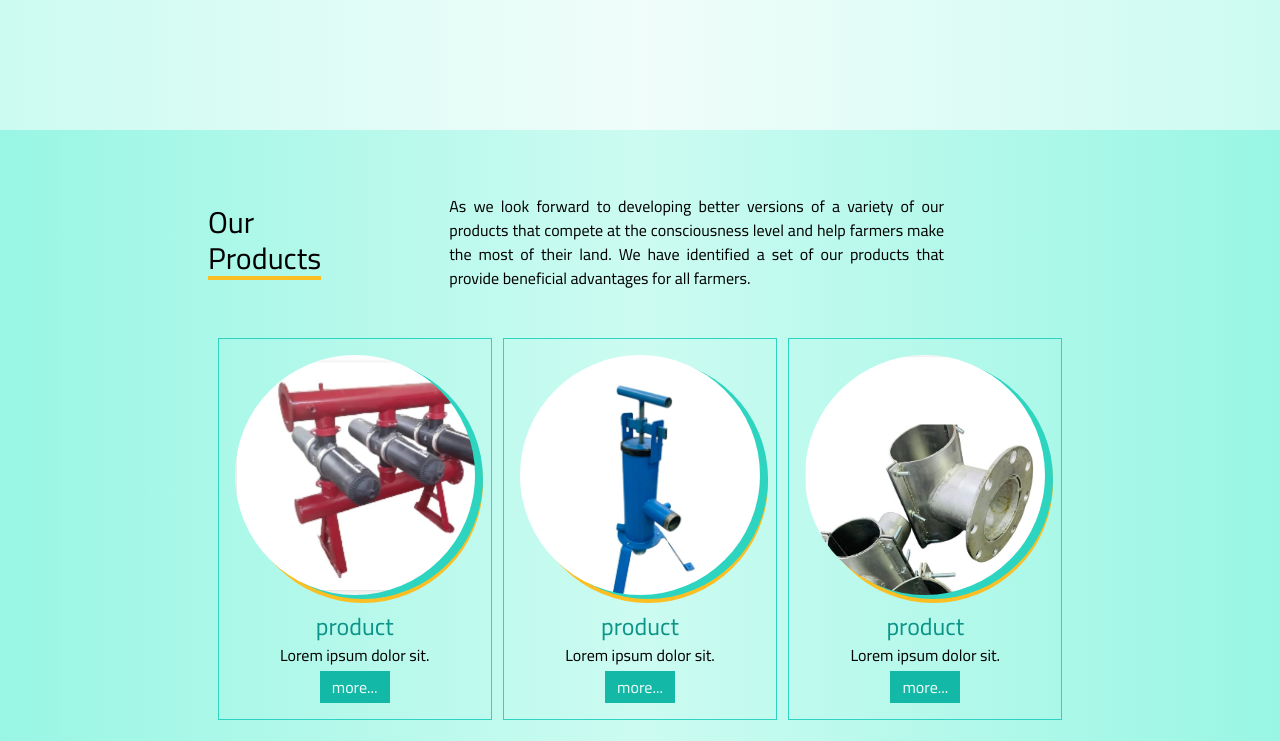
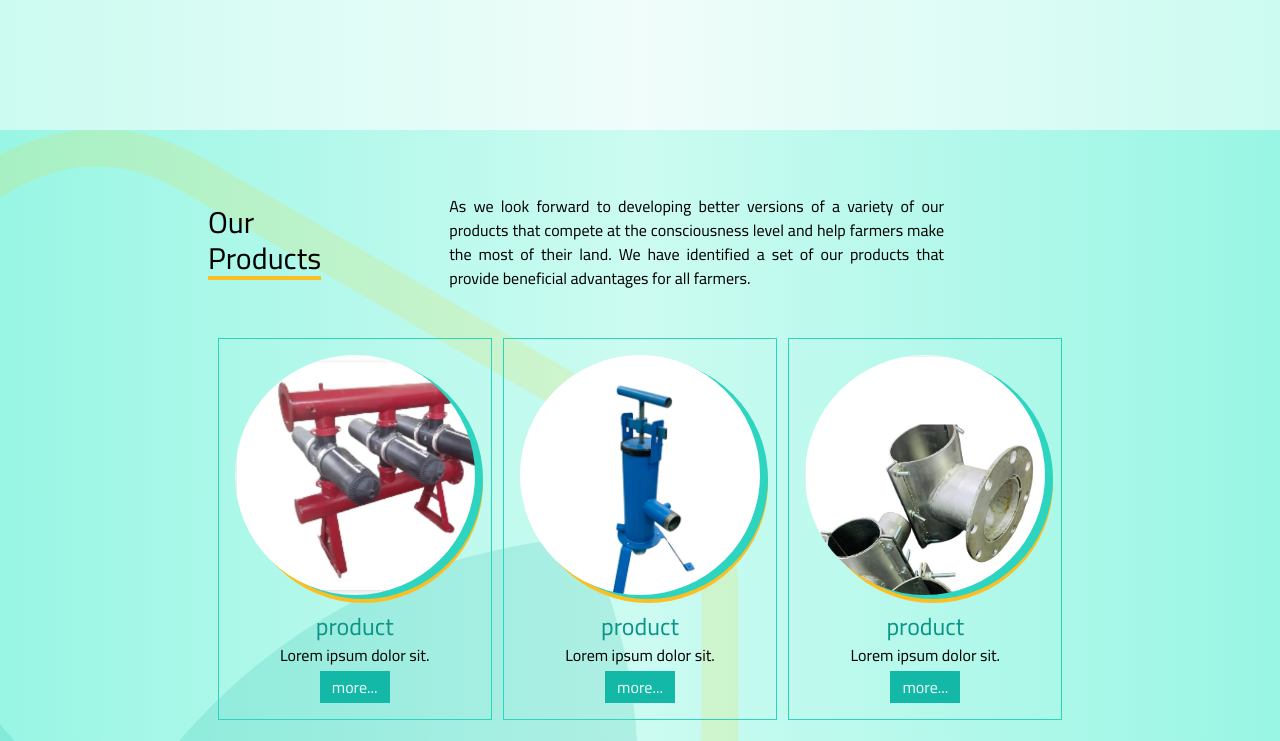
Before and after one commit to Moayad7/acacia, a plain HTML site: page index.html in a window 1280 px wide. Shown: the part 780-1521 px from the top of the page. Drawn offline with nearby package versions, Linux system fonts and the light colour scheme; a web font is replaced by a local one.

Commit message:
back products

```diff
--- a/index.html
+++ b/index.html
@@ -116,7 +116,8 @@
 
 <!-- products -->
 
-<section class="mt-16 py-8 bg-gradient-to-r from-teal-200 via-teal-100 to-teal-200 px-8 lg:px-52 ">
+<section class="mt-16 bg-gradient-to-r from-teal-200 via-teal-100 to-teal-200  ">
+    <div class="bg-[url('./assets/logo-background-01.svg')] bg-no-repeat  py-8 px-8 lg:px-52">
     <div>
         <div class="flex flex-col lg:flex-row justify-center items-center">
             <h1 class="relative text-3xl border-b-4  border-amber-400">Our Products</h1>
@@ -238,6 +239,7 @@
         </div>
 
     </div>
+</div>
 </section>
 
 
```
Also changed, not shown: assets/logo-background-01.svg (added).
